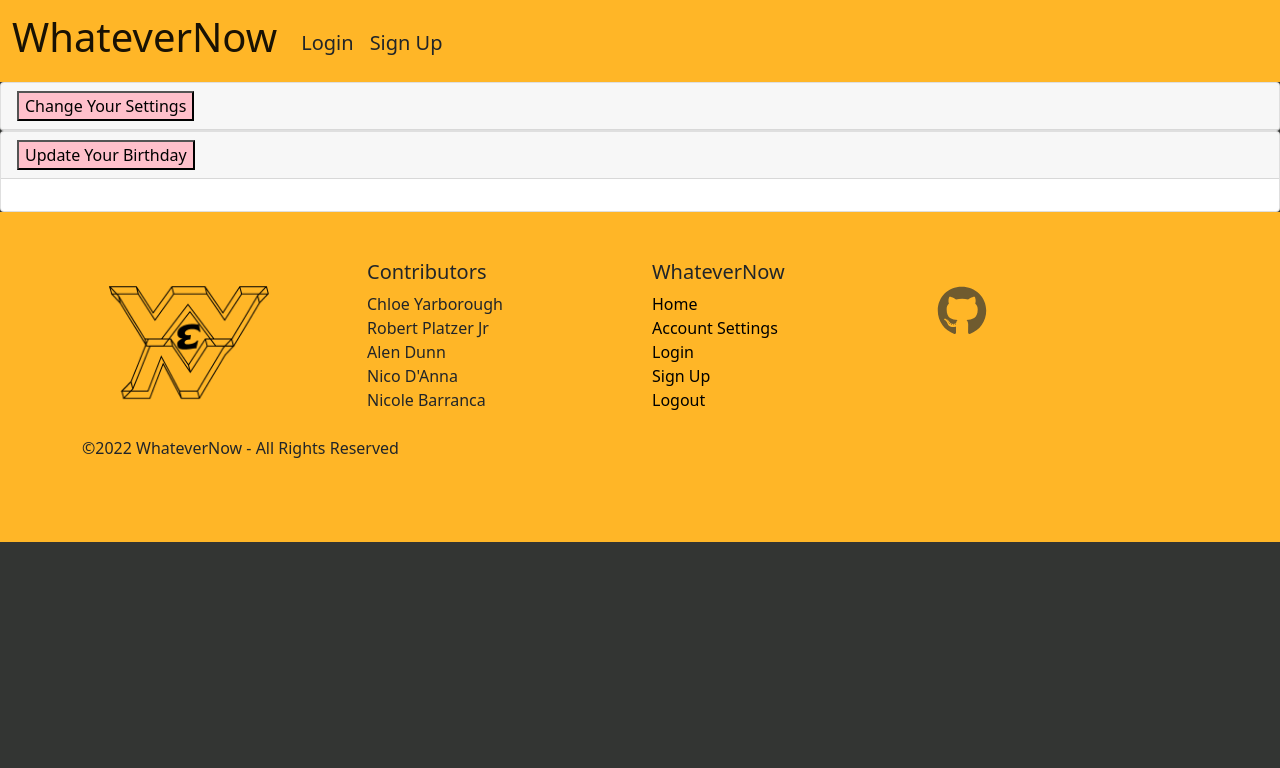
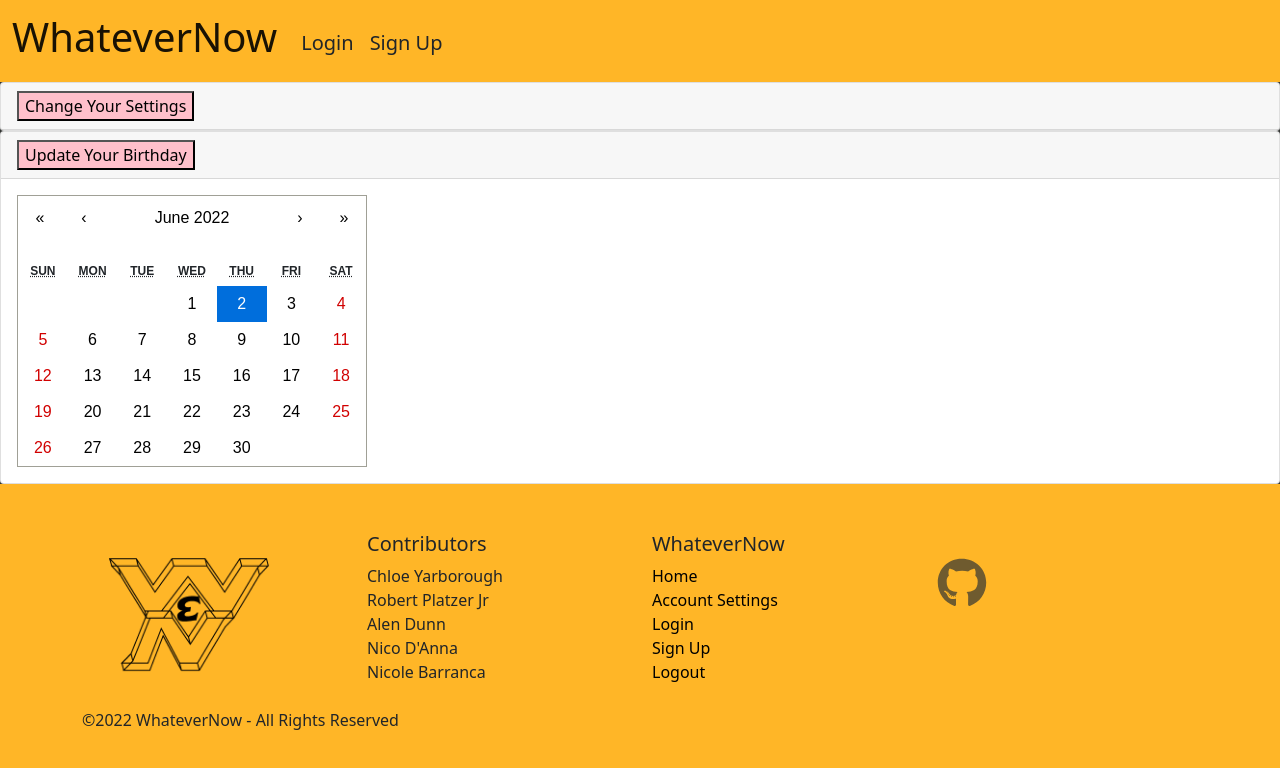
Before and after one commit to chloeyarb/Whatever-Now, a React (Create React App) app in the folder client/: page /accountsettings in a window 1280 px wide. Both pictures are taken after a click on the button "Update Your Birthday". Shown: the top 768 px of the page. Built offline with nearby package versions, Linux system fonts and the light colour scheme.

Commit message:
calander added in Add A Birthday

```diff
--- a/client/src/pages/Account.js
+++ b/client/src/pages/Account.js
@@ -1,4 +1,7 @@
-import React from "react";
+import React, { useState } from "react";
+import ReactDOM from 'react-dom';
+import Calendar from 'react-calendar';
+import 'react-calendar/dist/Calendar.css';
 import InputGroup from 'react-bootstrap/InputGroup';
 import FormControl from 'react-bootstrap/FormControl';
 import { Card } from "react-bootstrap";
@@ -21,6 +24,26 @@
   );
 }
 
+function MyCalendar() {
+
+  const [date, setDate] = useState(new Date());
+
+  const onDateChange = (newDate) => {
+    setDate(newDate);
+    console.log(newDate);
+  }
+
+  return (
+      <Calendar
+          onChange={onDateChange}
+          value={date}
+          showNeighboringMonth={false}
+          locale={"en-US"}
+        />
+  );
+}
+
+
 function Account() {
   return (
     <Accordion defaultActiveKey="0">
@@ -28,7 +51,7 @@
         <Card.Header>
           <CustomToggle eventKey="0">
             Change Your Settings
-            </CustomToggle>
+          </CustomToggle>
         </Card.Header>
         <Accordion.Collapse eventKey="0">
           <Card.Body>
@@ -72,7 +95,7 @@
         </Card.Header>
         <Accordion.Collapse eventKey="1">
           <Card.Body>
-
+            <MyCalendar></MyCalendar>
           </Card.Body>
         </Accordion.Collapse>
       </Card>
--- a/package.json
+++ b/package.json
@@ -23,6 +23,7 @@
   "homepage": "https://github.com/chloeyarb/Whatever-Now#readme",
   "dependencies": {
     "concurrently": "^7.2.1",
-    "react-bootstrap": "^2.4.0"
+    "react-bootstrap": "^2.4.0",
+    "react-calendar": "^3.7.0"
   }
 }
```
Also changed, not shown: 1 other file (tests, documents, lock files or other folders).
